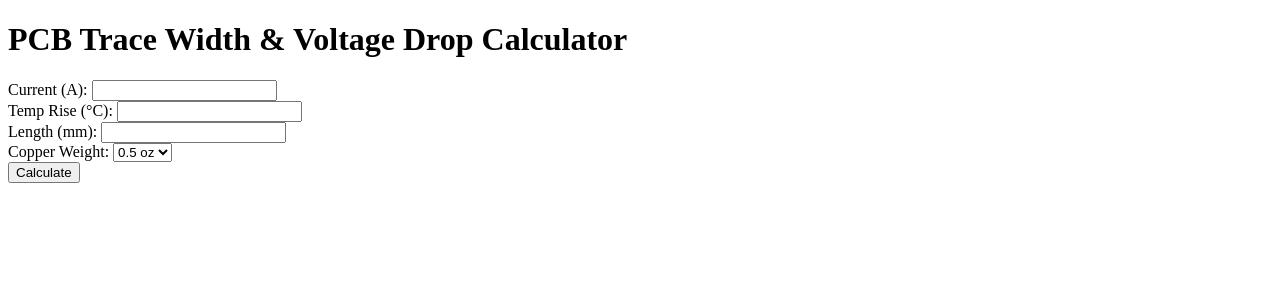
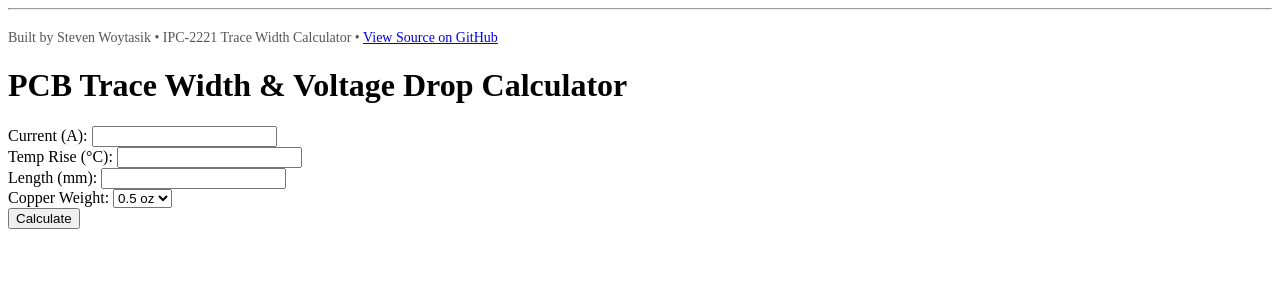
Before and after one commit to srwoytasik-alt/pcb-trace-calculator, a Flask app: page / in a window 1280 px wide. Shown: the top 300 px of the page. Run offline with Flask 3, Linux system fonts and the light colour scheme.

Commit message:
Add footer with attribution and GitHub link

```diff
--- a/templates/index.html
+++ b/templates/index.html
@@ -3,6 +3,14 @@
 <head>
     <title>PCB Trace Calculator</title>
 </head>
+<hr>
+
+<footer style="margin-top:20px; font-size:14px; color:#555;">
+    Built by Steven Woytasik • IPC-2221 Trace Width Calculator •
+    <a href="https://github.com/srwoytasik-alt/pcb-trace-calculator" target="_blank">
+        View Source on GitHub
+    </a>
+</footer>
 <body>
     <h1>PCB Trace Width & Voltage Drop Calculator</h1>
 
```
